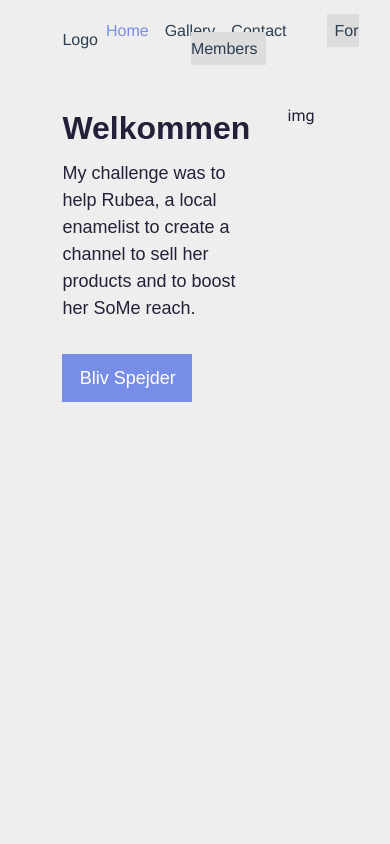
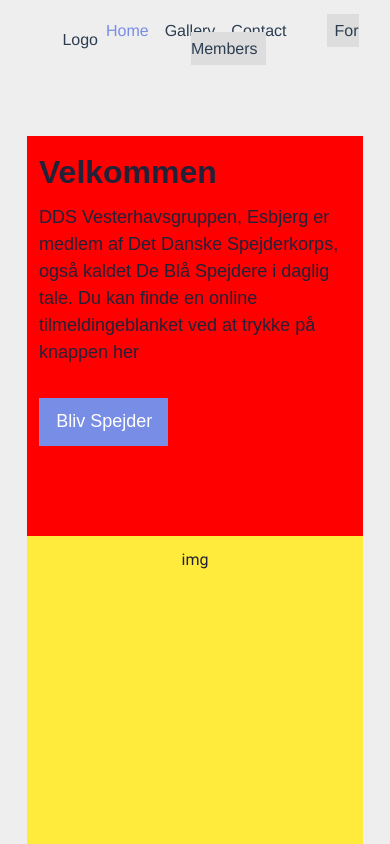
Before and after one commit to dzsozef13/Vesterhavsgruppen, a Vue app in the folder vester-app/: page / in a window 390 px wide. Shown: the top 844 px of the page. Built offline with nearby package versions, Linux system fonts and the light colour scheme.

Commit message:
made main landing page containters responsive and gave them padding

```diff
--- a/vester-app/src/components/Paragraph.vue
+++ b/vester-app/src/components/Paragraph.vue
@@ -22,4 +22,6 @@ export default {
             font-weight: 400;
         }
     }
+
+
 </style>
--- a/vester-app/src/components/Title.vue
+++ b/vester-app/src/components/Title.vue
@@ -21,4 +21,5 @@ export default {
             font-weight: 600;
         }
     }
+
 </style>
--- a/vester-app/src/views/Home.vue
+++ b/vester-app/src/views/Home.vue
@@ -2,13 +2,14 @@
 <v-app id="home">
 
   <v-container class="section-1" style="max-width: unset; margin:0;">
-    <v-row>
-      <v-col class="asd">
-        <Title ttlText="Welkommen"/>
-        <Paragraph prgText="My challenge was to help Rubea, a local enamelist to create a channel to sell her products and to boost her SoMe reach."/>
+    <v-row id="main-row">
+      <v-col class="asd" lg="6" col="12">
+        <Title ttlText="Velkommen"/>
+        <Paragraph prgText="DDS Vesterhavsgruppen, Esbjerg er medlem af Det Danske Spejderkorps, også kaldet De Blå Spejdere i daglig tale.
+        Du kan finde en online tilmeldingeblanket ved at trykke på knappen her"/>
         <SquareButton btnText="Bliv Spejder" route="/about"/>
       </v-col>
-      <v-col>
+      <v-col lg="6" class="yellow" col="12">
         <div>img</div>
       </v-col>
     </v-row>
@@ -48,7 +49,7 @@ export default {
   align-items: left;
   justify-content: center;
   min-height: 100vh;
-  padding: 24px 16vw 24px 16vw;
+  padding: 8vh 10vw 0vh 10vw;
   margin: 0;
 }
 
@@ -56,13 +57,24 @@ export default {
   @include section();
   background-color: #eee;
   color: rgb(35, 33, 56);
+
 }
 
 .asd {
   display: flex;
+  justify-items: center;
   flex-direction: column;
-  justify-items: center;
   height: max-content;
+  background-color: red;
 }
+        @media screen and (max-width:600px) {
+          .section-1{
+            flex-direction: column;
+          }
+
+          #main-row{
+            flex-direction: column;
+          }
+        }
 
 </style>
```
